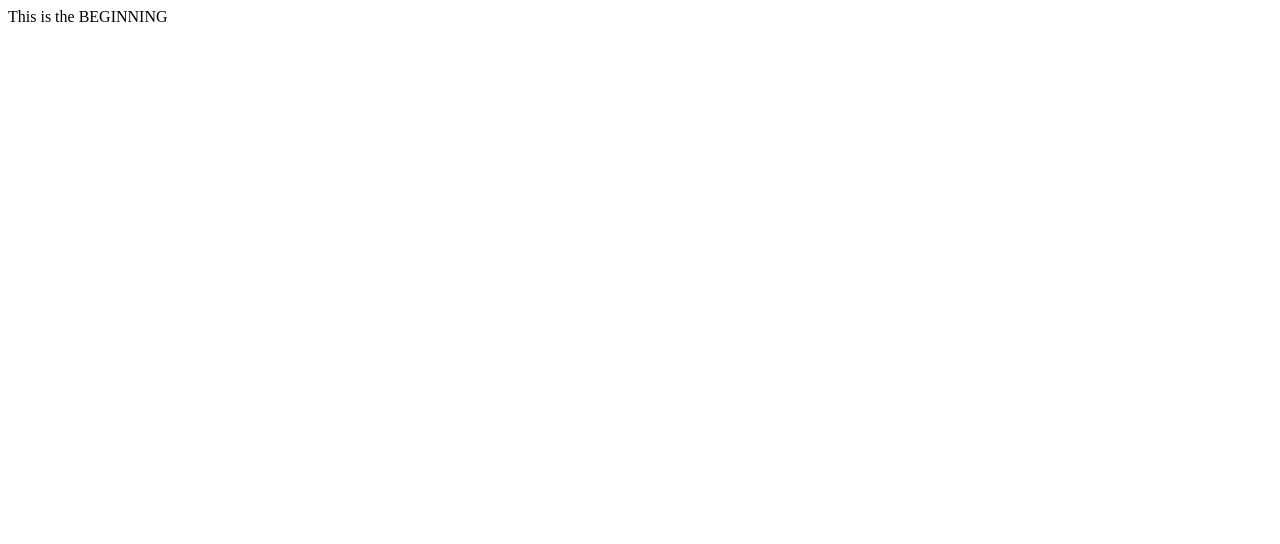
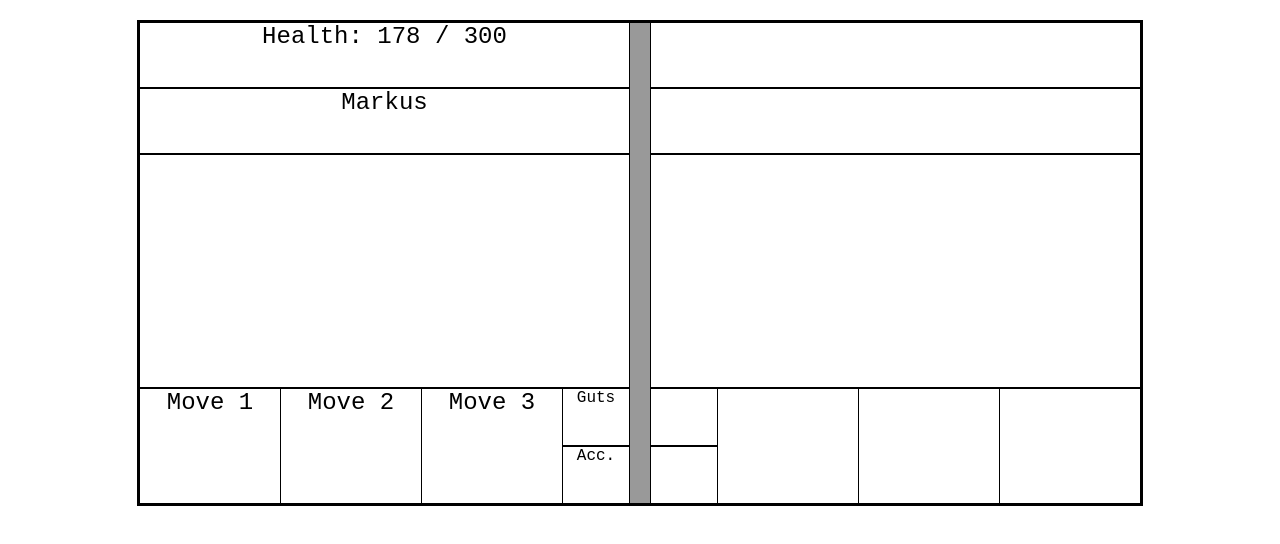
Before and after one commit to MRBruce9866/unit-4-game, a plain HTML site: page index.html in a window 1280 px wide. Drawn offline with Linux system fonts and the light colour scheme.

Commit message:
added starter html code for the game window

```diff
--- a/assets/css/style.css
+++ b/assets/css/style.css
@@ -0,0 +1,89 @@
+html{
+
+}
+
+body {
+    font-family: 'Courier New', Courier, monospace;
+    font-size: 24px;
+}
+
+#gameWindow{
+
+    width: 1000px;
+    height: 480px;
+    margin: 20px auto 20px auto;
+    border: 3px solid black;
+    background-color: #999999;
+}
+
+#playerScreen{
+    float: left;
+    width: 489px;
+    height: 100%;
+    border-right: 1px solid black;
+    background-color: white;
+}
+
+#opponentScreen{
+    float: right;
+    width: 489px;
+    height: 100%;
+    border-left: 1px solid black;
+    background-color: white;
+}
+
+.fightStatDisplay{
+
+    text-align: center;
+
+    width: 100%;
+    height: 64px;
+    border-bottom: 2px solid black;
+}
+
+.fightDisplay{
+    text-align: center;
+    width: 100%;
+    height: 232px;
+    border-bottom: 2px solid black;
+}
+
+.fightMovesContainer{
+    width: 100%;
+    height: 114px;
+}
+
+.fightMovePlayer{
+    text-align: center;
+    width: 140px;
+    height: 100%;
+    border-right: 1px solid black;
+    float: left;
+}
+
+.fightMoveOpponent{
+    text-align: center;
+    width: 140px;
+    height: 100%;
+    border-left: 1px solid black;
+    float: right
+}
+
+.fightGutsAndAcc{
+    font-size: 16px;
+    width: 66px;
+    height: 100%;
+    float: left;
+}
+
+.fightGutsDisplay{
+    text-align: center;
+    height: 56px;
+    border-bottom: 1px solid black;
+}
+
+.fightAccDisplay{
+    text-align: center;
+    height: 56px;
+    border-top: 1px solid black;
+}
--- a/index.html
+++ b/index.html
@@ -1,12 +1,81 @@
 <!DOCTYPE html>
 <html lang="en">
+
 <head>
     <meta charset="UTF-8">
     <meta name="viewport" content="width=device-width, initial-scale=1.0">
     <meta http-equiv="X-UA-Compatible" content="ie=edge">
+
+    <link rel="stylesheet" href="assets/css/reset.css">
+    <link rel="stylesheet" href="assets/css/style.css">
     <title>Document</title>
 </head>
+
 <body>
-    This is the BEGINNING
+
+    <div id="gameWindow">
+
+        <!-- Start of the Fight Game State -->
+
+        <div id="playerScreen">
+            <div class="fightStatDisplay" id="playerHealth"> Health: 178 / 300</div>
+            <div class="fightStatDisplay" id="playerName">Markus</div>
+            <div class="fightDisplay" id="playerDisplay"></div>
+            <div class="fightMovesContainer" id="playerMoves">
+                <div class="fightMovePlayer" id="playerMove1">
+                    Move 1
+                </div>
+                <div class="fightMovePlayer" id="playerMove2">
+                        Move 2
+                </div>
+                <div class="fightMovePlayer" id="playerMove3">
+                        Move 3
+                </div>
+
+                <div class="fightGutsAndAcc" id="playerGutsAndAcc">
+                    <div class="fightGutsDisplay" id="playerGutsDisplay">
+                        Guts
+                    </div>
+
+                    <div class="fightAccDisplay" id="playerAccDisplay">
+                        Acc.
+                    </div>
+
+                </div>
+
+            </div>
+        </div>
+
+        <div id="opponentScreen">
+            <div class="fightStatDisplay" id="opponentHealth"></div>
+            <div class="fightStatDisplay" id="opponentName"></div>
+            <div class="fightDisplay" id="opponentDisplay"></div>
+            <div class="fightMovesContainer" id="opponentMoves">
+                <div class="fightMoveOpponent" id="opponentMove1"></div>
+                <div class="fightMoveOpponent" id="opponentMove2"></div>
+                <div class="fightMoveOpponent" id="opponentMove3"></div>
+
+                <div class="fightGutsAndAcc" id="opponentGutsAndAcc">
+                    <div class="fightGutsDisplay" id="opponentGutsDisplay">
+
+                    </div>
+
+                    <div class="fightAccDisplay" id="opponentAccDisplay">
+
+                    </div>
+
+                </div>
+
+            </div>
+        </div>
+
+
+
+        <!-- End of the Fight Game State -->
+
+    </div>
+
+
 </body>
+
 </html>
```
